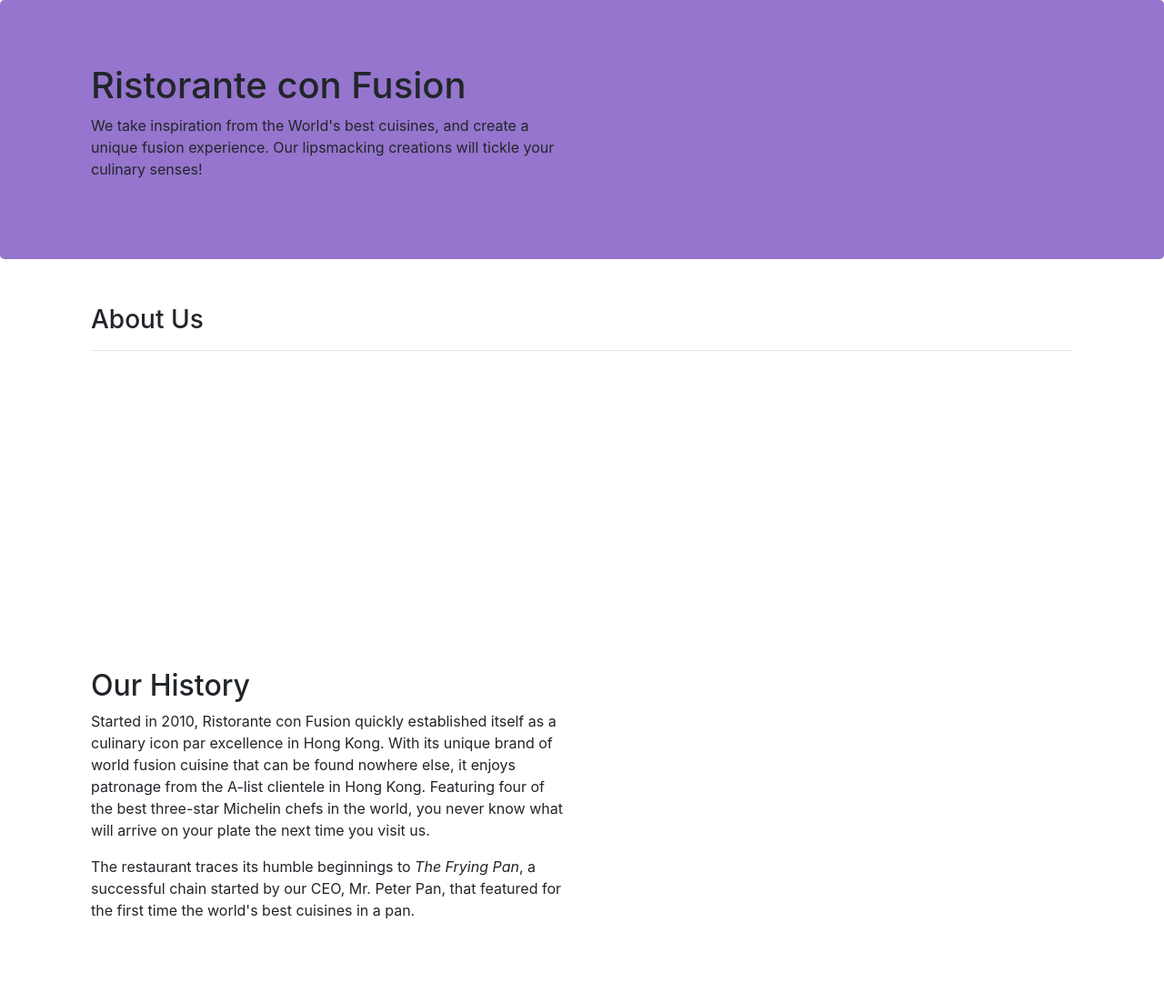
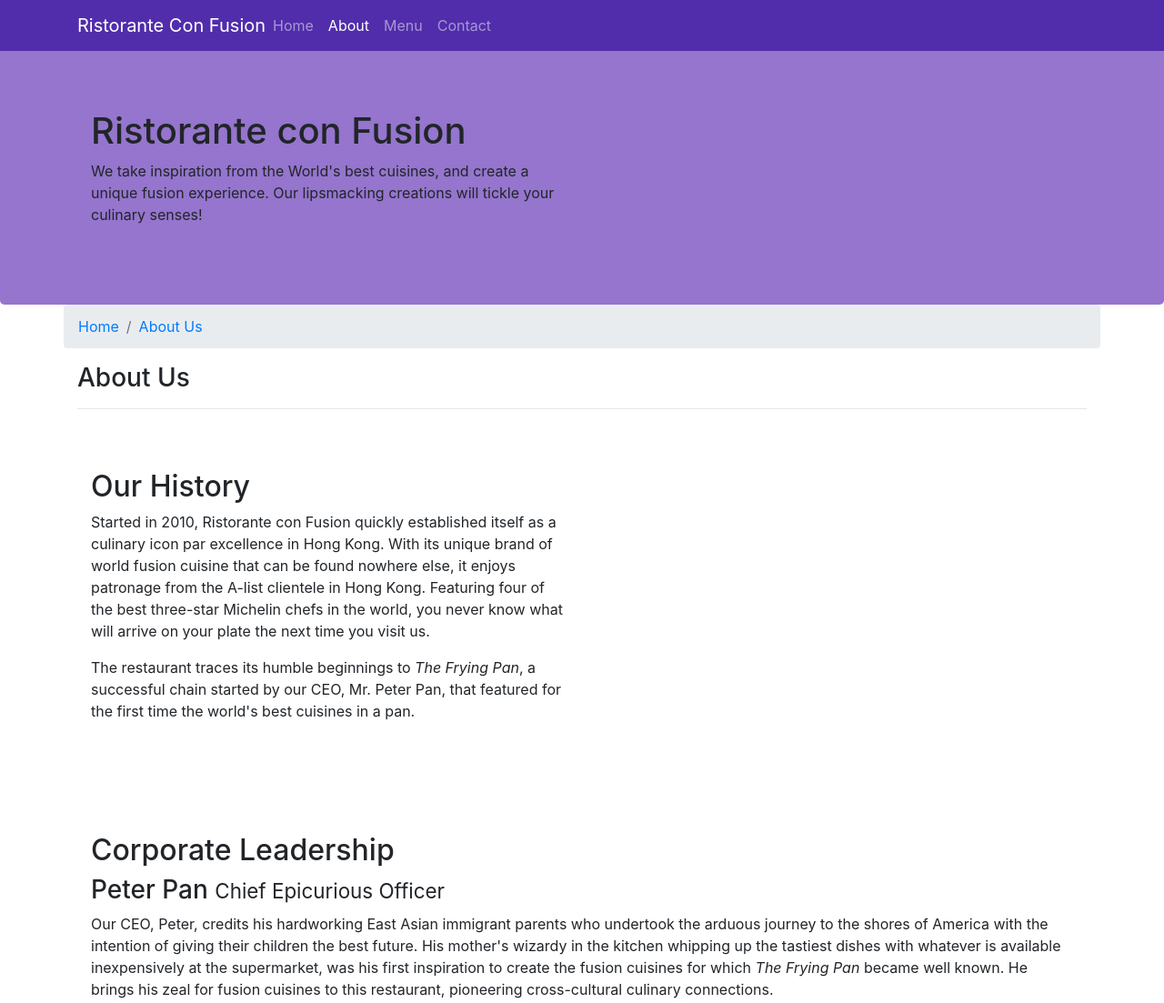
Before and after one commit to Caesarsage/Ristorante-conFusion, a website: page aboutus.html in a window 1280 px wide. Shown: the top 1103 px of the page at 91% size. Drawn offline with nearby package versions, Linux system fonts and the light colour scheme.

Commit message:
navbar and breadcumbs

```diff
--- a/CSS folder/styles.css
+++ b/CSS folder/styles.css
@@ -24,3 +24,10 @@
     margin: 0PX;
     color: #0f0f0f;
 }
+body{
+    padding: 50px 0px 0px 0px;
+    z-index: 0;
+}
+.navbar-dark{
+    background-color: #512DAB;
+}
--- a/aboutus.html
+++ b/aboutus.html
@@ -16,7 +16,24 @@
 </head>
 
 <body>
+    <nav class="navbar navbar-dark navbar-expand-sm fixed-top">
 
+        <div class="container">
+            <button class="navbar-toggler" type="button" data-toggle="collapse" data-tarrget="#navbar">
+                <span class="navbar-toggler-icon"></span>
+            </button>
+            <a class="navbar-brand mr-auto" href="./index.html">Ristorante Con Fusion</a>
+            <div class="collapse navbar-collapse" id="Navbar">
+                <ul class="navbar-nav mr-auto">
+                    <li class="nav-item"><a class="nav-link" href="./index.html">Home</a> </li>
+                    <li class="nav-item active"><a class="nav-link" href="#">About</a> </li>
+                    <li class="nav-item"><a class="nav-link" href="#">Menu</a> </li>
+                    <li class="nav-item"><a class="nav-link" href="#">Contact</a> </li>
+                </ul>
+            </div>
+
+        </div>
+    </nav>
     <header class="jumbotron">
         <div class="container">
             <div class="row row-header">
@@ -31,7 +48,11 @@
     </header>
 
     <div class="container">
-        <div class="row row-content">
+        <div class="row">
+            <ol class="col-12 breadcrumb">
+                <li class="breadcrumb-item"><a href="./index.html">Home</a></li>
+                <li class="breadcrumb-item active"><a href="#">About Us</a></li>
+            </ol>
             <div class="col-12">
                <h3>About Us</h3>
                <hr>
@@ -71,7 +92,7 @@
                 <div class="col-4 offset-1 col-sm-2">
                     <h5>Links</h5>
                     <ul class="list-unstyled">
-                        <li><a href="#">Home</a></li>
+                        <li><a href="./index.html">Home</a></li>
                         <li><a href="#">About</a></li>
                         <li><a href="#">Menu</a></li>
                         <li><a href="#">Contact</a></li>
```
Also changed, not shown: index.html (+18 -1 lines).
